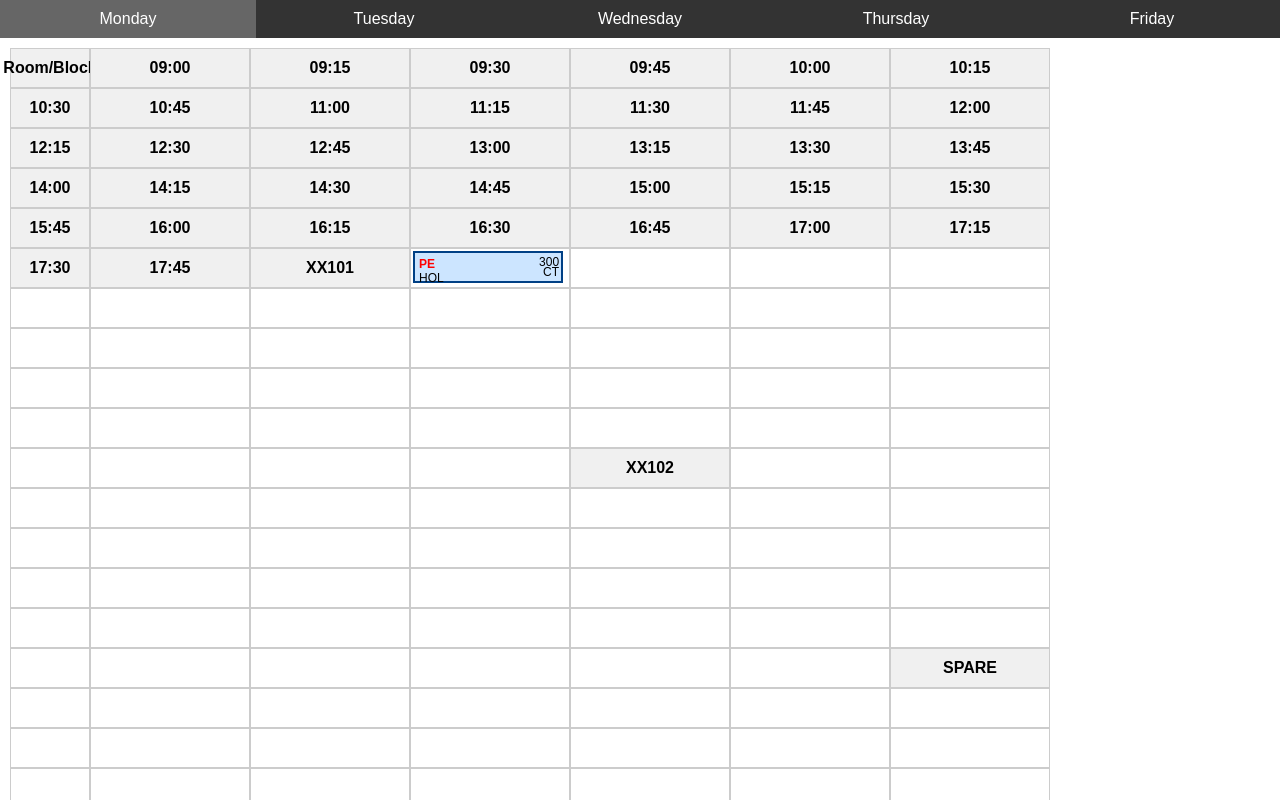
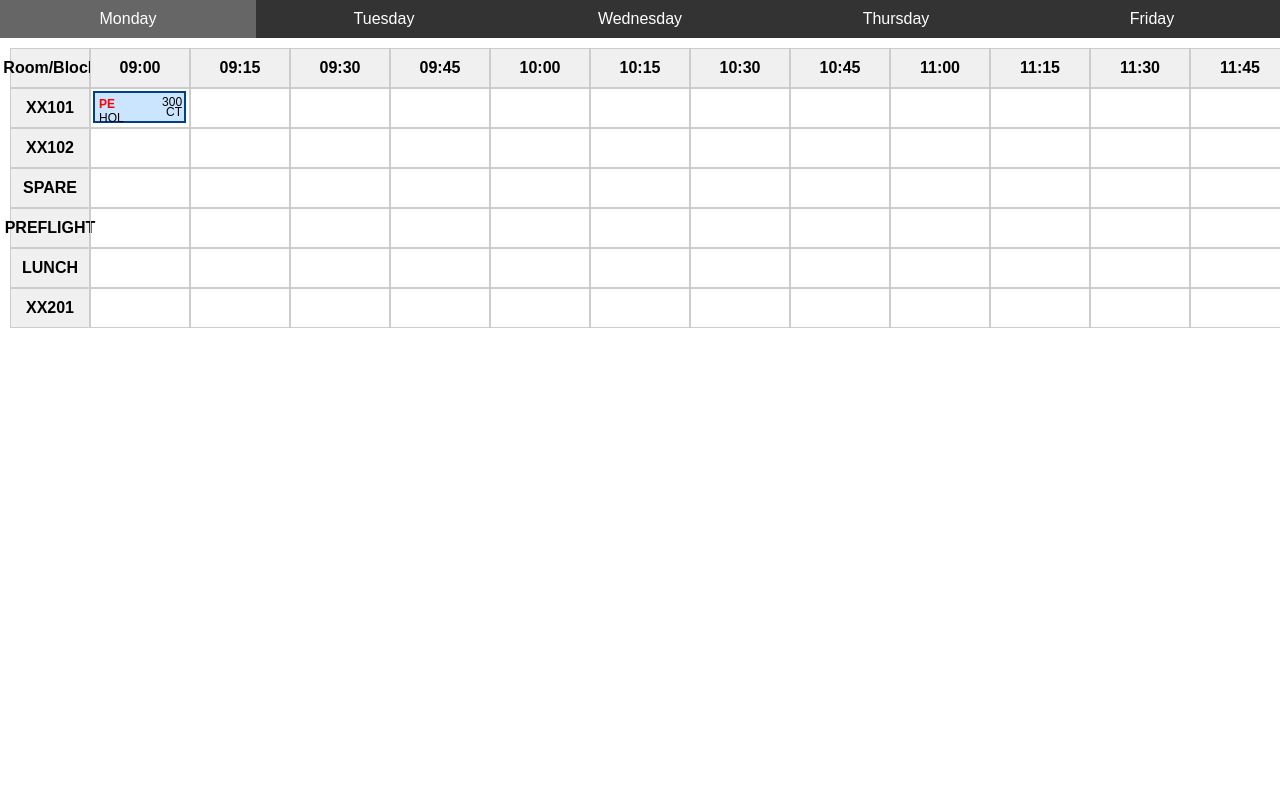
Before and after one commit to smilerthepilot/2, a plain HTML site: page index.html in a window 1280 px wide. Shown: the top 800 px of the page. Drawn offline with Linux system fonts and the light colour scheme.

Commit message:
Update index.html

```diff
--- a/index.html
+++ b/index.html
@@ -78,6 +78,11 @@
           }
         }
       }
+      // Dynamically set grid-template-columns
+      const grid = document.getElementById('grid');
+      let cols = '80px'; // First column for room/block label
+      for (let i = 0; i < times.length; i++) cols += ' 100px';
+      grid.style.gridTemplateColumns = cols;
     </script>
   </div>
 </div>
```
